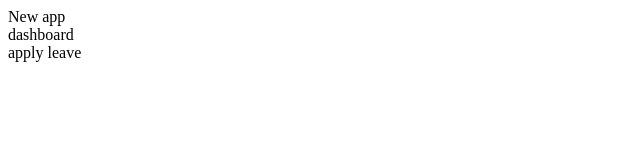
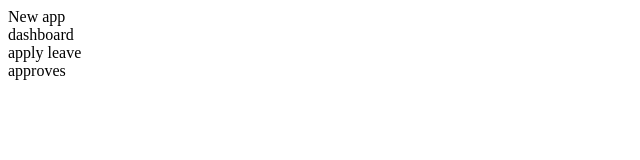
Before and after one commit to RaviBlock8/GIT_UDACITY, a plain HTML site: page index.html in a window 1280 px wide. Shown: the full height of the page, 0-640 px from the left. Drawn offline with Linux system fonts and the light colour scheme.

Commit message:
one more div

```diff
--- a/index.html
+++ b/index.html
@@ -12,6 +12,7 @@
     <div id="sidebar">
         <div>dashboard</div>
         <div>apply leave</div>
+        <div>approves</div>
     </div>
 
 </body>
```
